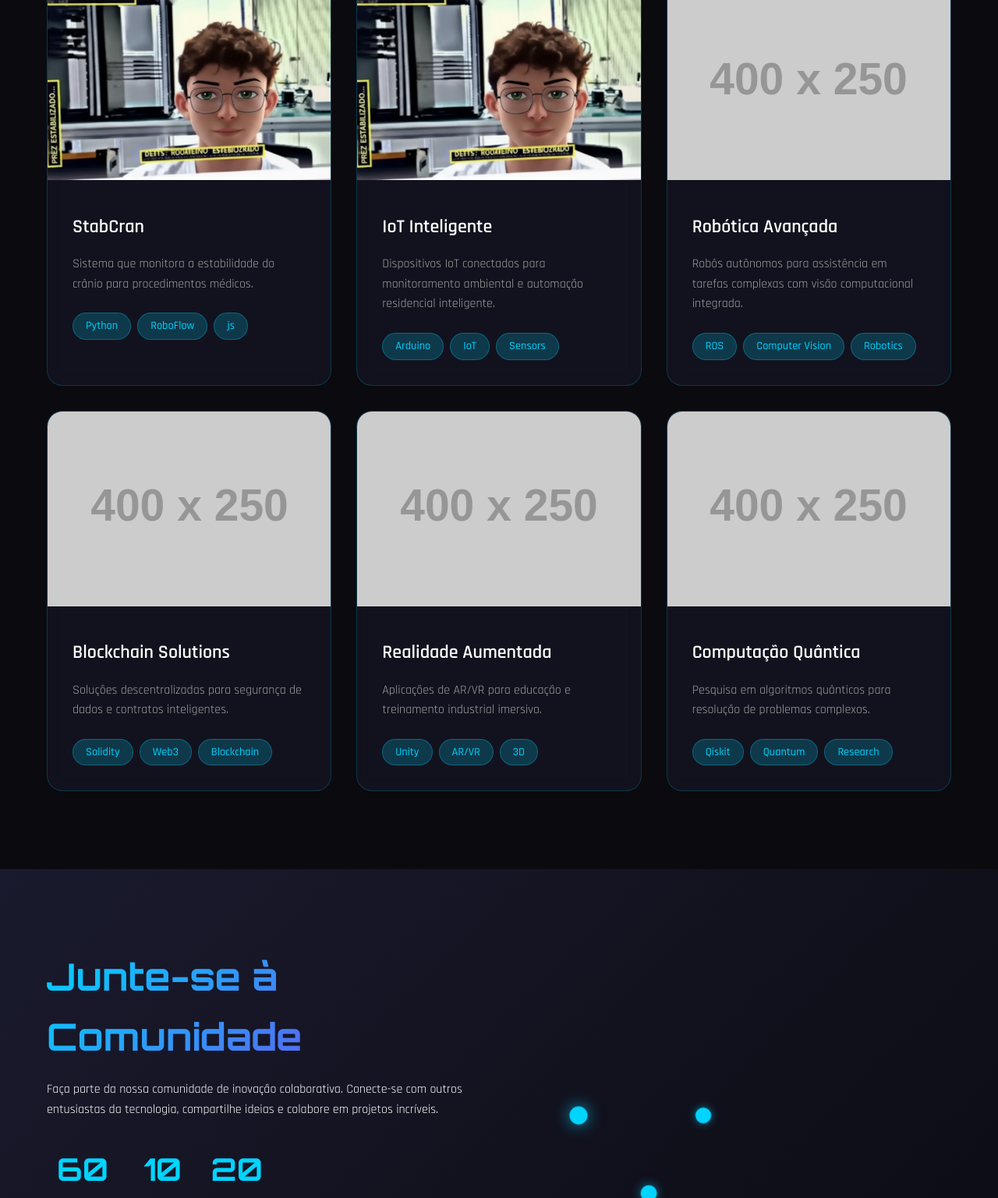
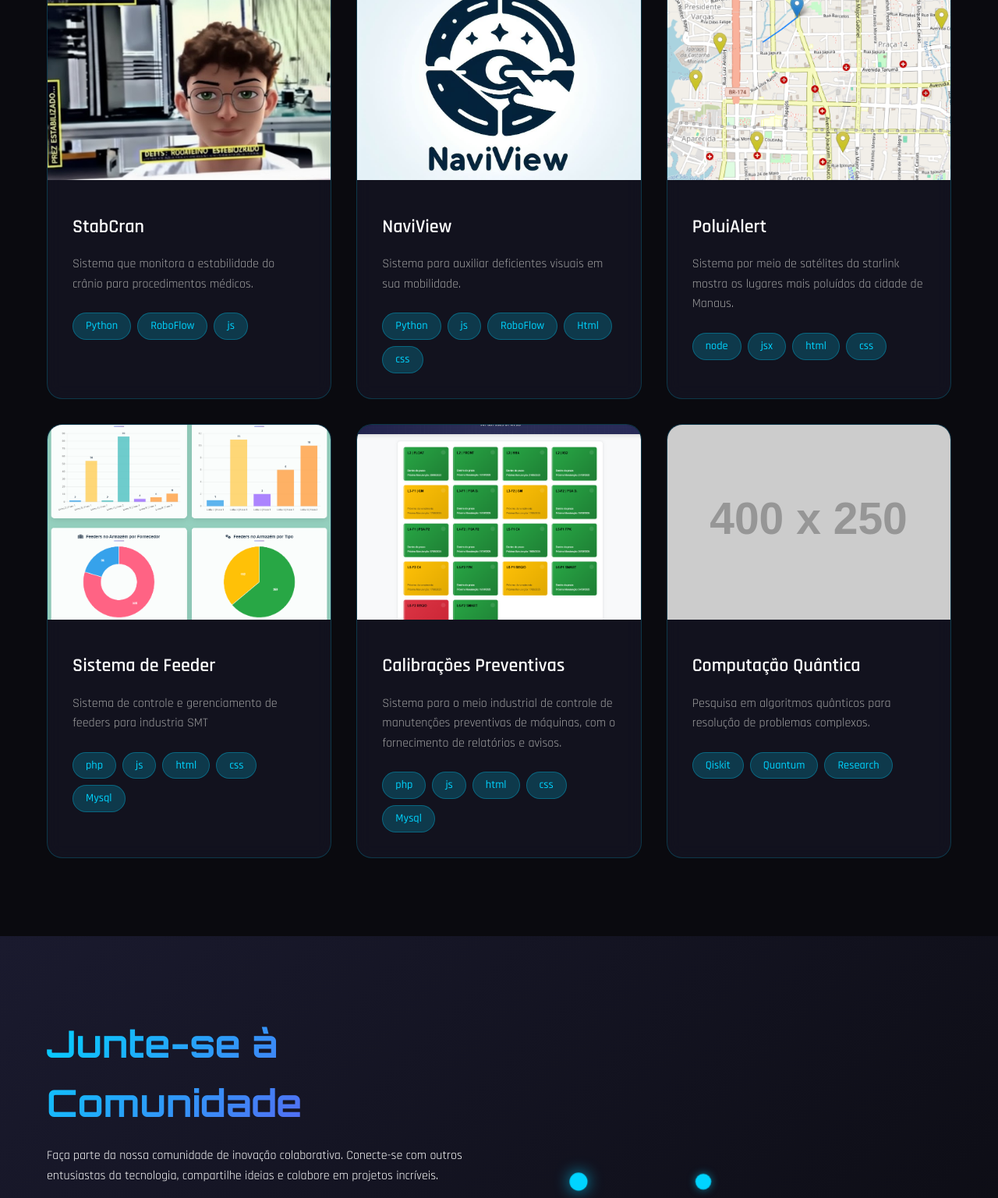
Before and after one commit to kelvinmxz/mxz, a plain HTML site: page index.html in a window 1280 px wide. Shown: the part 2443-3980 px from the top of the page at 78% size. Drawn offline with Linux system fonts and the light colour scheme; placeholder pictures from the web are drawn by us; animation ran at ten frames a second.

Commit message:
links e projetos

```diff
--- a/index.html
+++ b/index.html
@@ -174,7 +174,7 @@
                     <div class="project-image">
                         <img src="img/stabcrann.jpg" alt="Projeto IA">
                         <div class="project-overlay">
-                            <a href="#" class="project-link">
+                            <a href="https://github.com/kelvinmxz/EstabilidadeDoCranio.git" class="project-link">
                                 <i class="fas fa-external-link-alt"></i>
                             </a>
                         </div>
@@ -192,7 +192,51 @@
 
                 <div class="project-card" data-aos="fade-up" data-delay="100">
                     <div class="project-image">
-                        <img src="img/stabcrann.jpg" alt="Projeto IoT">
+                        <img src="img/naviview.jpeg" alt="Projeto IoT">
+                        <div class="project-overlay">
+                            <a href="https://github.com/kelvinmxz/DETECTOBJ.git" class="project-link">
+                                <i class="fas fa-external-link-alt"></i>
+                            </a>
+                        </div>
+                    </div>
+                    <div class="project-content">
+                        <h3>NaviView</h3>
+                        <p>Sistema para auxiliar deficientes visuais em sua mobilidade.</p>
+                        <div class="project-tags">
+                            <span class="tag">Python</span>
+                            <span class="tag">js</span>
+                            <span class="tag">RoboFlow</span>
+                            <span class="tag">Html</span>
+                            <span class="tag">css</span>
+                        </div>
+                    </div>
+                </div>
+
+                <div class="project-card" data-aos="fade-up" data-delay="200">
+                    <div class="project-image">
+                        <img src="img/mapa.png" alt="Projeto Robótica">
+                        <div class="project-overlay">
+                            <a href="https://github.com/kelvinmxz/MapaDeManaus.git" class="project-link">
+                                <i class="fas fa-external-link-alt"></i>
+                            </a>
+                        </div>
+                    </div>
+                    <div class="project-content">
+                        <h3>PoluiAlert</h3>
+                        <p>Sistema por meio de satélites da starlink mostra os lugares mais poluídos da cidade de Manaus.</p>
+                        <div class="project-tags">
+                            <span class="tag">node</span>
+                            <span class="tag">jsx</span>
+                            <span class="tag">html</span>
+                            <span class="tag">css</span>
+
+                        </div>
+                    </div>
+                </div>
+
+                <div class="project-card" data-aos="fade-up" data-delay="300">
+                    <div class="project-image">
+                        <img src="img/feeder.png" alt="Projeto Blockchain">
                         <div class="project-overlay">
                             <a href="#" class="project-link">
                                 <i class="fas fa-external-link-alt"></i>
@@ -200,19 +244,21 @@
                         </div>
                     </div>
                     <div class="project-content">
-                        <h3>IoT Inteligente</h3>
-                        <p>Dispositivos IoT conectados para monitoramento ambiental e automação residencial inteligente.</p>
+                        <h3>Sistema de Feeder</h3>
+                        <p>Sistema de controle e gerenciamento de feeders para industria SMT</p>
                         <div class="project-tags">
-                            <span class="tag">Arduino</span>
-                            <span class="tag">IoT</span>
-                            <span class="tag">Sensors</span>
+                            <span class="tag">php</span>
+                            <span class="tag">js</span>
+                            <span class="tag">html</span>
+                            <span class="tag">css</span>
+                            <span class="tag">Mysql</span>
                         </div>
                     </div>
                 </div>
 
-                <div class="project-card" data-aos="fade-up" data-delay="200">
+                <div class="project-card" data-aos="fade-up" data-delay="400">
                     <div class="project-image">
-                        <img src="https://via.placeholder.com/400x250/1a1a2e/16213e?text=Robotics" alt="Projeto Robótica">
+                        <img src="img/fornos.png" alt="Projeto AR/VR">
                         <div class="project-overlay">
                             <a href="#" class="project-link">
                                 <i class="fas fa-external-link-alt"></i>
@@ -220,52 +266,14 @@
                         </div>
                     </div>
                     <div class="project-content">
-                        <h3>Robótica Avançada</h3>
-                        <p>Robôs autônomos para assistência em tarefas complexas com visão computacional integrada.</p>
+                        <h3>Calibrações Preventivas</h3>
+                        <p>Sistema para o meio industrial de controle de manutenções preventivas de máquinas, com o fornecimento de relatórios e avisos.</p>
                         <div class="project-tags">
-                            <span class="tag">ROS</span>
-                            <span class="tag">Computer Vision</span>
-                            <span class="tag">Robotics</span>
-                        </div>
-                    </div>
-                </div>
-
-                <div class="project-card" data-aos="fade-up" data-delay="300">
-                    <div class="project-image">
-                        <img src="https://via.placeholder.com/400x250/1a1a2e/16213e?text=Blockchain" alt="Projeto Blockchain">
-                        <div class="project-overlay">
-                            <a href="#" class="project-link">
-                                <i class="fas fa-external-link-alt"></i>
-                            </a>
-                        </div>
-                    </div>
-                    <div class="project-content">
-                        <h3>Blockchain Solutions</h3>
-                        <p>Soluções descentralizadas para segurança de dados e contratos inteligentes.</p>
-                        <div class="project-tags">
-                            <span class="tag">Solidity</span>
-                            <span class="tag">Web3</span>
-                            <span class="tag">Blockchain</span>
-                        </div>
-                    </div>
-                </div>
-
-                <div class="project-card" data-aos="fade-up" data-delay="400">
-                    <div class="project-image">
-                        <img src="https://via.placeholder.com/400x250/1a1a2e/16213e?text=AR+VR" alt="Projeto AR/VR">
-                        <div class="project-overlay">
-                            <a href="#" class="project-link">
-                                <i class="fas fa-external-link-alt"></i>
-                            </a>
-                        </div>
-                    </div>
-                    <div class="project-content">
-                        <h3>Realidade Aumentada</h3>
-                        <p>Aplicações de AR/VR para educação e treinamento industrial imersivo.</p>
-                        <div class="project-tags">
-                            <span class="tag">Unity</span>
-                            <span class="tag">AR/VR</span>
-                            <span class="tag">3D</span>
+                            <span class="tag">php</span>
+                            <span class="tag">js</span>
+                            <span class="tag">html</span>
+                            <span class="tag">css</span>
+                            <span class="tag">Mysql</span>
                         </div>
                     </div>
                 </div>
@@ -302,30 +310,30 @@
                     <p>Faça parte da nossa comunidade de inovação colaborativa. Conecte-se com outros entusiastas da tecnologia, compartilhe ideias e colabore em projetos incríveis.</p>
                     <div class="community-stats">
                         <div class="stat">
-                            <div class="stat-number" data-count="150">0</div>
+                            <div class="stat-number" data-count="5">0</div>
                             <div class="stat-label">Membros Ativos</div>
                         </div>
                         <div class="stat">
-                            <div class="stat-number" data-count="25">0</div>
+                            <div class="stat-number" data-count="6">0</div>
                             <div class="stat-label">Projetos</div>
                         </div>
                         <div class="stat">
-                            <div class="stat-number" data-count="50">0</div>
+                            <div class="stat-number" data-count="0">0</div>
                             <div class="stat-label">Colaborações</div>
                         </div>
                     </div>
                     <div class="social-links">
-                        <a href="#" class="social-link instagram">
+                        <a href="https://www.instagram.com/mxzitech?igsh=cXJzN2MwemdzdGF3&utm_source=qr" class="social-link instagram">
                             <i class="fab fa-instagram"></i>
-                            <span>@mxz_itech</span>
+                            <span>@mxzitech</span>
                         </a>
-                        <a href="#" class="social-link linkedin">
+                        <a href="http://www.linkedin.com/in/kelvin-maues-7883a9291" class="social-link linkedin">
                             <i class="fab fa-linkedin"></i>
-                            <span>MXZ-iTech</span>
+                            <span>Kelvin Maues</span>
                         </a>
-                        <a href="#" class="social-link github">
+                        <a href="https://github.com/kelvinmxz?tab=repositories" class="social-link github">
                             <i class="fab fa-github"></i>
-                            <span>MXZ-iTech</span>
+                            <span>Kelvinmxz</span>
                         </a>
                     </div>
                 </div>
@@ -361,7 +369,7 @@
                         </div>
                         <div class="contact-details">
                             <h3>Email</h3>
-                            <p>contato@mxz-itech.com</p>
+                            <p>mxzitech@gmail.com</p>
                         </div>
                     </div>
                     <div class="contact-item">
@@ -370,7 +378,7 @@
                         </div>
                         <div class="contact-details">
                             <h3>Telefone</h3>
-                            <p>+55 (11) 9999-9999</p>
+                            <p>+55 (92) 998511-6243</p>
                         </div>
                     </div>
                     <div class="contact-item">
@@ -379,7 +387,7 @@
                         </div>
                         <div class="contact-details">
                             <h3>Localização</h3>
-                            <p>São Paulo, SP - Brasil</p>
+                            <p>Manauas, AM - Brasil</p>
                         </div>
                     </div>
                 </div>
@@ -422,10 +430,10 @@
                     <p>Inovação sem limites • Tecnologia para o futuro</p>
                 </div>
                 <div class="footer-social">
-                    <a href="#" class="social-icon"><i class="fab fa-instagram"></i></a>
-                    <a href="#" class="social-icon"><i class="fab fa-linkedin"></i></a>
-                    <a href="#" class="social-icon"><i class="fab fa-github"></i></a>
-                    <a href="#" class="social-icon"><i class="fab fa-twitter"></i></a>
+                    <a href="https://www.instagram.com/mxzitech?igsh=cXJzN2MwemdzdGF3&utm_source=qr" class="social-icon"><i class="fab fa-instagram"></i></a>
+                    <a href="http://www.linkedin.com/in/kelvin-maues-7883a9291" class="social-icon"><i class="fab fa-linkedin"></i></a>
+                    <a href="https://github.com/kelvinmxz?tab=repositories" class="social-icon"><i class="fab fa-github"></i></a>
+
                 </div>
             </div>
         </div>
```
Also changed, not shown: img/feeder.png (added), img/fornos.png (added), img/mapa.png (added), img/naviview.jpeg (added).
